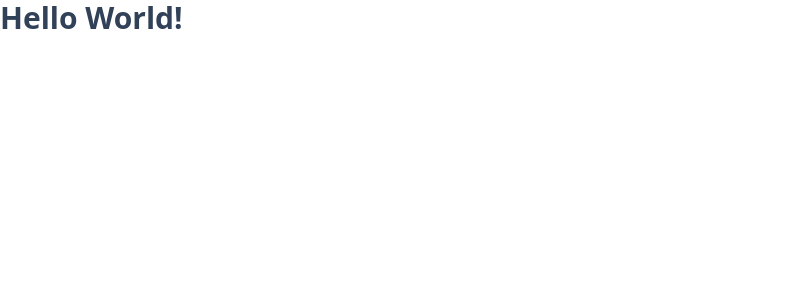
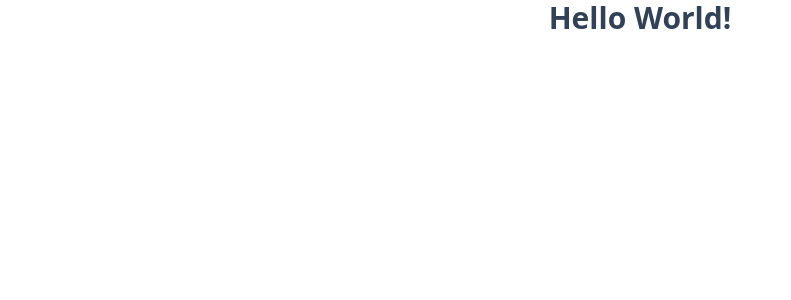
Before and after one commit to JellyRollJunior/ts-memory, a React (Vite) app: page / in a window 1280 px wide. Shown: the top 300 px of the page, without its empty margins (0-791 px from the left). Built offline with nearby package versions, Linux system fonts and the light colour scheme.

Commit message:
Center app content

```diff
--- a/src/App.tsx
+++ b/src/App.tsx
@@ -1,8 +1,8 @@
 function App() {
   return (
-    <>
+    <div className="flex min-h-screen min-w-screen flex-col items-center">
       <h1 className="text-3xl font-bold text-slate-700">Hello World!</h1>
-    </>
+    </div>
   );
 }
 
```
Also changed, not shown: src/components/gameboard.tsx (added).
